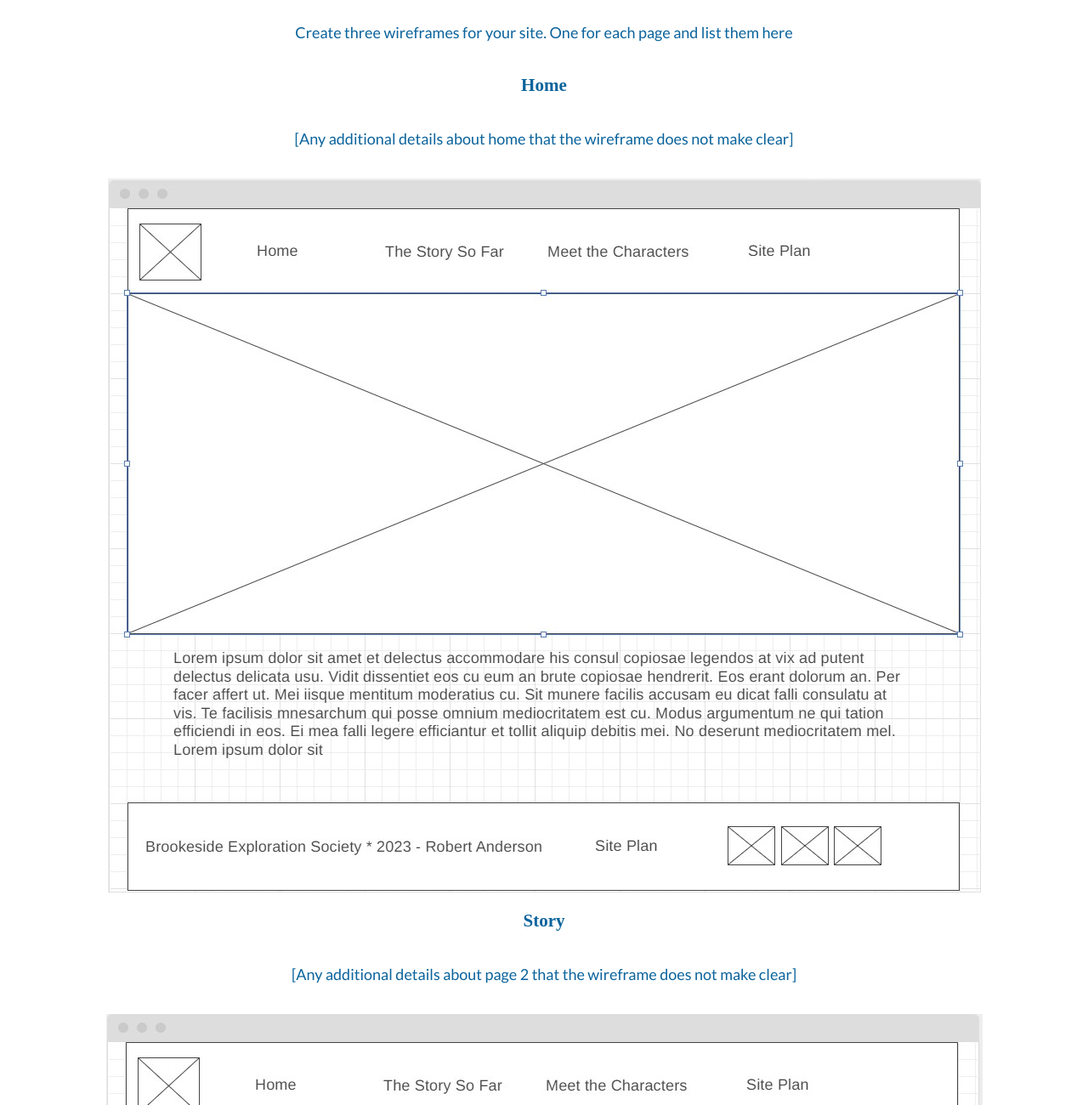
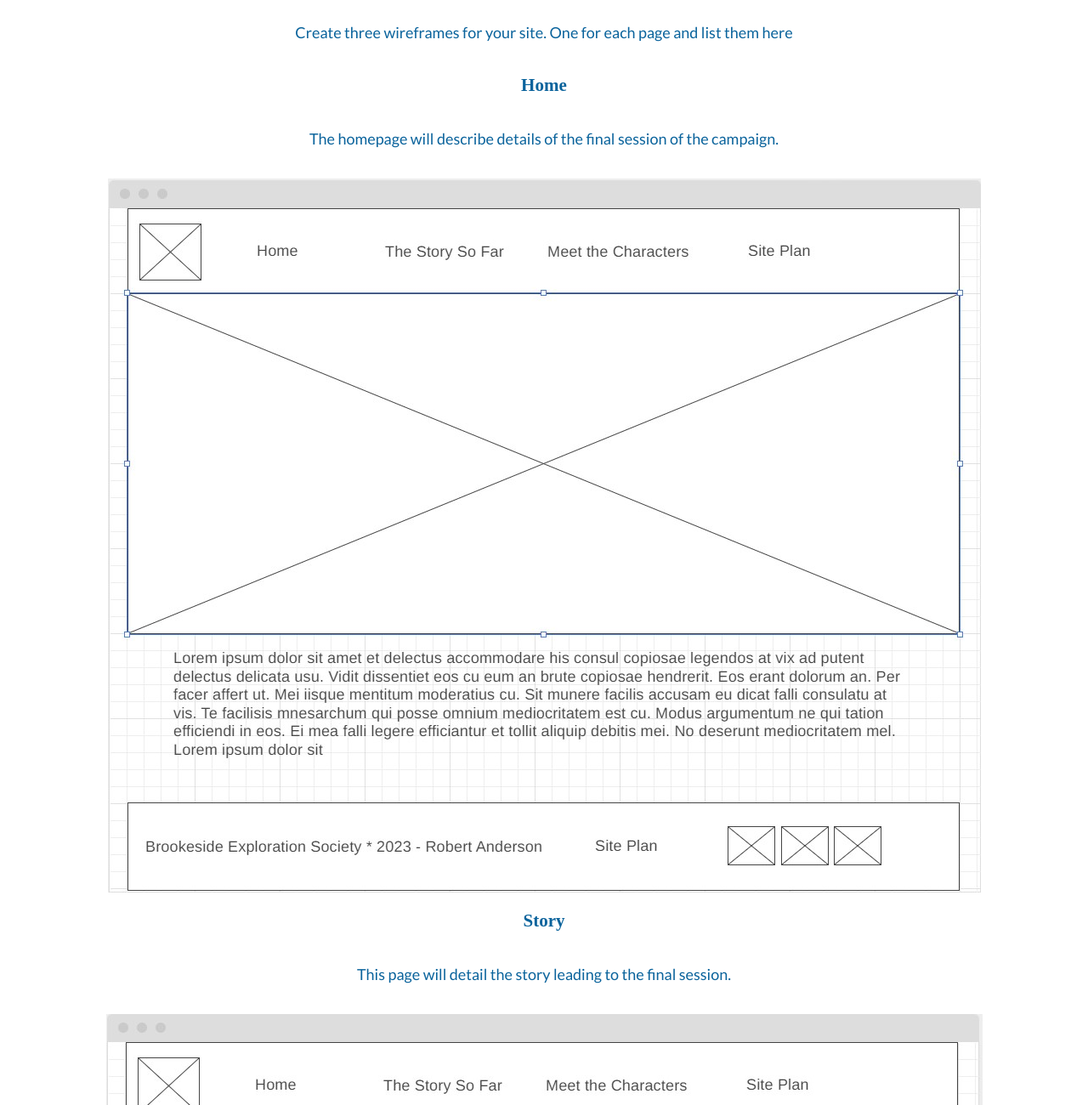
Before and after one commit to anderson-robertp/wdd130, a plain HTML site: page brookeside/site-plan.html in a window 1280 px wide. Shown: the part 9880-11180 px from the top of the page at 85% size. Drawn offline with Linux system fonts and the light colour scheme; a web font is replaced by a local one.

Commit message:
bes site plan update

```diff
--- a/brookeside/site-plan.html
+++ b/brookeside/site-plan.html
@@ -210,19 +210,19 @@
 
       <h3>Home</h3>
       <p>
-        [Any additional details about home that the wireframe does not make clear]
+        The homepage will describe details of the final session of the campaign.
       </p>
       <img src="images/home-wireframe.jpg" alt="home page wireframe">
 
       <h3>Story</h3>
       <p>
-        [Any additional details about page 2 that the wireframe does not make clear]
+        This page will detail the story leading to the final session.
       </p>
       <img src="images/story-wireframe.jpg" alt="story wireframe">
 
       <h3>Characters</h3>
       <p>
-        [Any additional details about page 3 that the wireframe does not make clear]
+        This page will reveal character details.
       </p>
       <img src="images/character-wireframe.jpg" alt="Characters wireframe">
     </main>
```
